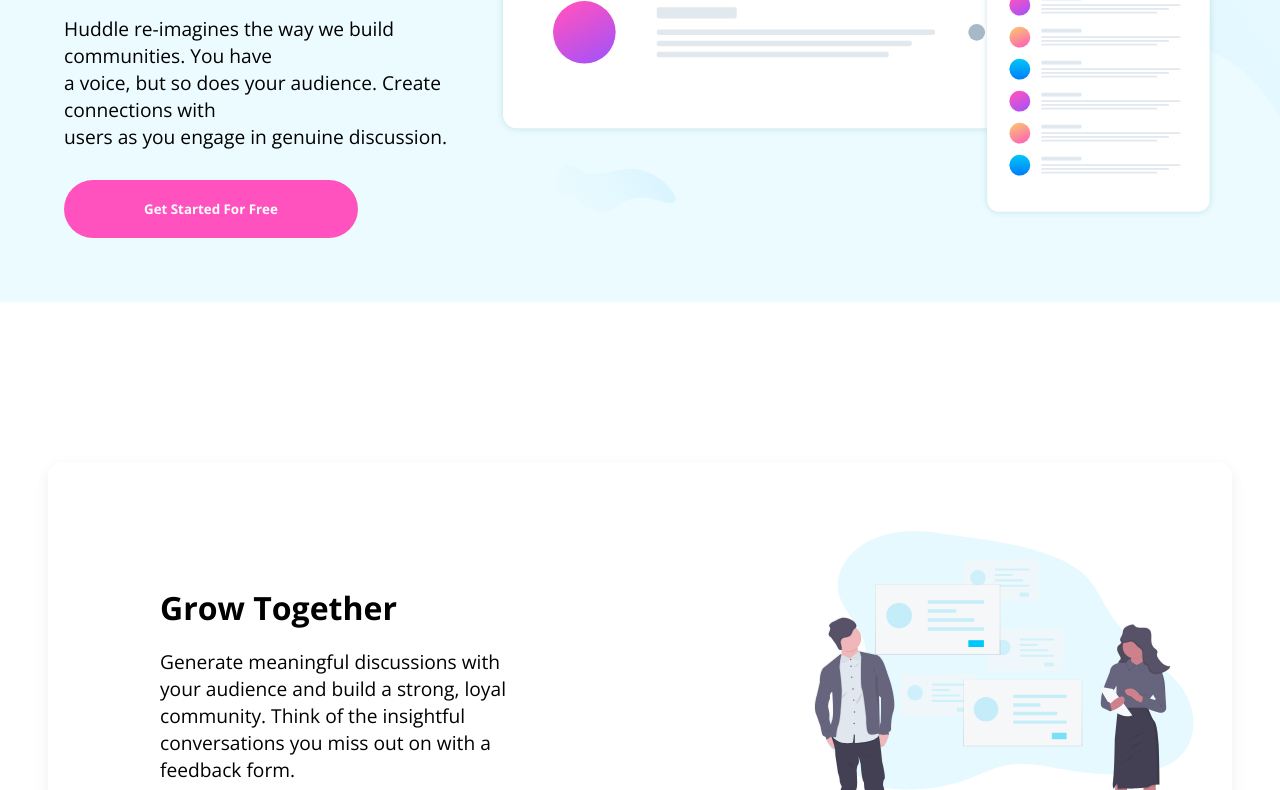
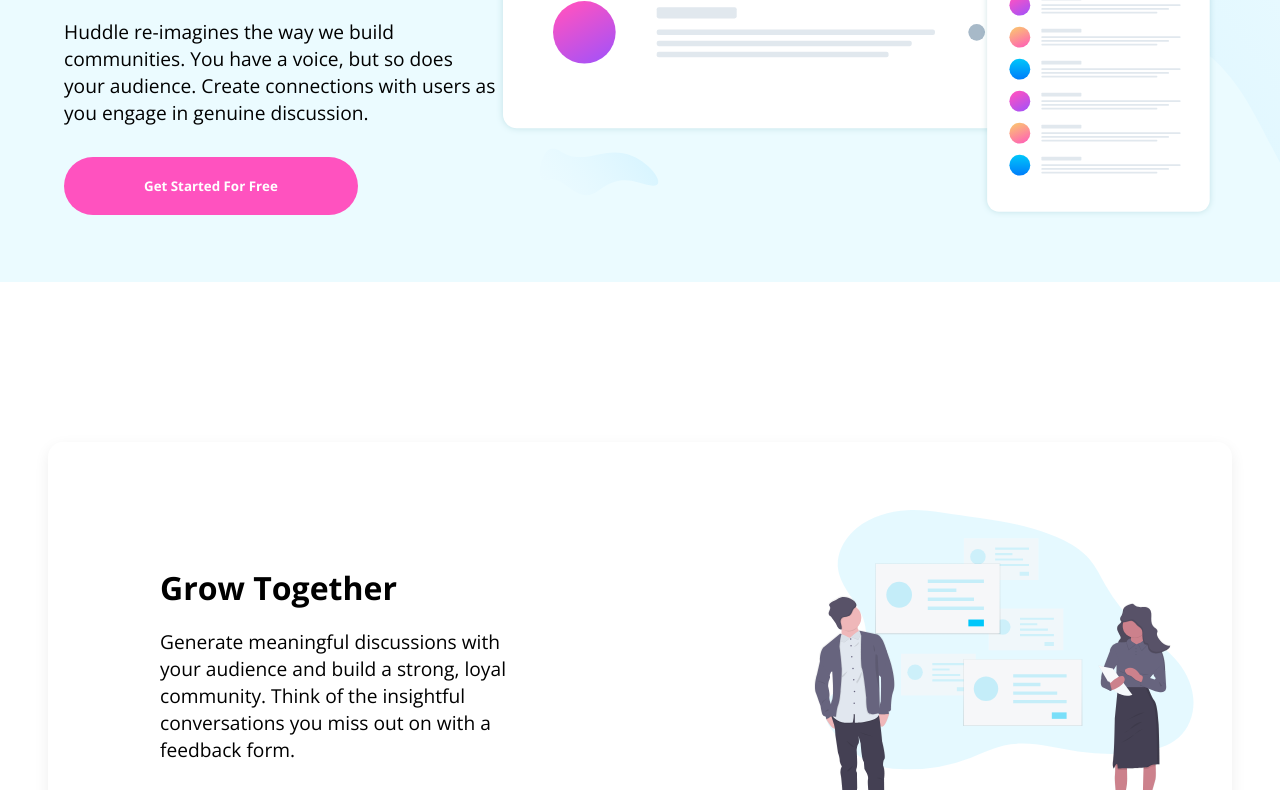
Before and after one commit to od-code/Huddle-community, a plain HTML site: page index.html in a window 1280 px wide. Shown: the part 478-1268 px from the top of the page. Drawn offline with nearby package versions, Linux system fonts and the light colour scheme.

Commit message:
Removed <br> from the home section.

```diff
--- a/index.html
+++ b/index.html
@@ -25,8 +25,8 @@
               Your Fans Will Love
             </h1>
             <p class="txt-sm">
-              Huddle re-imagines the way we build communities. You have<br />
-              a voice, but so does your audience. Create connections with <br />
+              Huddle re-imagines the way we build communities. You have
+              a voice, but so does your audience. Create connections with
               users as you engage in genuine discussion.
             </p>
             <button class="btn header-btn">Get Started For Free</button>
```
